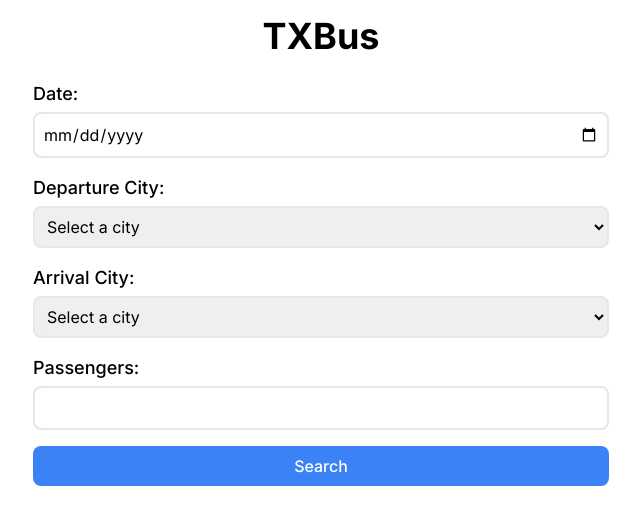
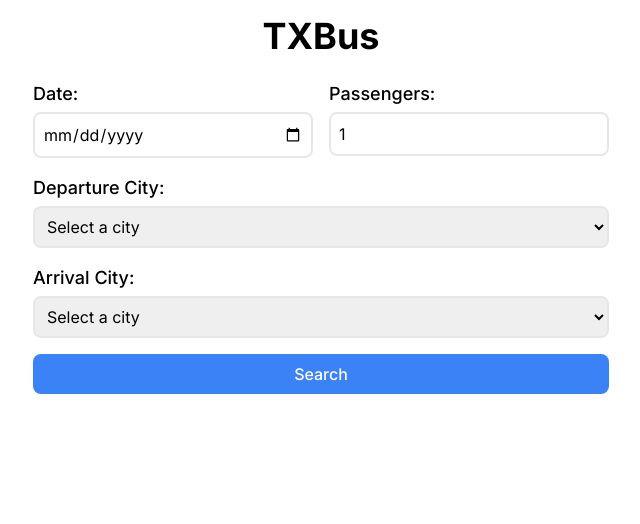
Before and after one commit to charanvengatesh/TXBus, a Next.js app in the folder frontend/: page / in a window 1280 px wide. Shown: the top 524 px of the page, without its empty margins (319-959 px from the left). Built offline with nearby package versions, Linux system fonts and the light colour scheme.

Commit message:
bug fixes

```diff
--- a/frontend/app/page.tsx
+++ b/frontend/app/page.tsx
@@ -7,7 +7,7 @@ export default function Home() {
     date: "",
     departure: "",
     arrival: "",
-    passengers: "",
+    passengers: "1",
   });
 
   const [searchResults, setSearchResults] = useState<SearchResult[]>([]);
@@ -48,7 +48,8 @@ export default function Home() {
     event.preventDefault(); // Prevent default form submission behavior
     // Construct the URL with query parameters
     const queryParams = new URLSearchParams(formData).toString();
-    const url = `https://txbus-production.up.railway.app/fetchBusData?${queryParams}`; // Ensure this URL matches your Flask endpoint and port
+    // const url = `https://txbus-production.up.railway.app/fetchBusData?${queryParams}`; // Ensure this URL matches your Flask endpoint and port
+    const url = `http://127.0.0.1:5000/fetchBusData?${queryParams}`; // Ensure this URL matches your Flask endpoint and port
 
     try {
       const response = await fetch(url); // GET request
@@ -70,7 +71,8 @@ export default function Home() {
       <div className="max-w-xl mx-auto">
         <h1 className="text-4xl font-bold text-center mb-6">TXBus</h1>
         <form onSubmit={handleSubmit} className="space-y-4">
-          <div>
+          <div className="flex justify-between gap-4">
+            <div className="flex-1">
               <label htmlFor="date" className="block text-lg font-medium">
                 Date:
               </label>
@@ -82,6 +84,21 @@ export default function Home() {
                 onChange={handleChange}
                 className="mt-1 p-2 w-full border-2 border-gray-200 rounded-lg"
               />
+            </div>
+            <div className="flex-1">
+              <label htmlFor="passengers" className="block text-lg font-medium">
+                Passengers:
+              </label>
+              <input
+                type="number"
+                id="passengers"
+                name="passengers"
+                value={formData.passengers}
+                onChange={handleChange}
+                min="1"
+                className="mt-1 p-2 w-full border-2 border-gray-200 rounded-lg"
+              />
+            </div>
           </div>
           <div>
             <label htmlFor="departure" className="block text-lg font-medium">
@@ -120,20 +137,6 @@ export default function Home() {
                 </option>
               ))}
             </select>
-          </div>
-          <div>
-            <label htmlFor="passengers" className="block text-lg font-medium">
-              Passengers:
-            </label>
-            <input
-              type="number"
-              id="passengers"
-              name="passengers"
-              value={formData.passengers}
-              onChange={handleChange}
-              min="1"
-              className="mt-1 p-2 w-full border-2 border-gray-200 rounded-lg"
-            />
           </div>
           <button
             type="submit"
```
Also changed, not shown: 2 other files (tests, documents, lock files or other folders). Lines whose indentation alone changed are shown as unchanged.
